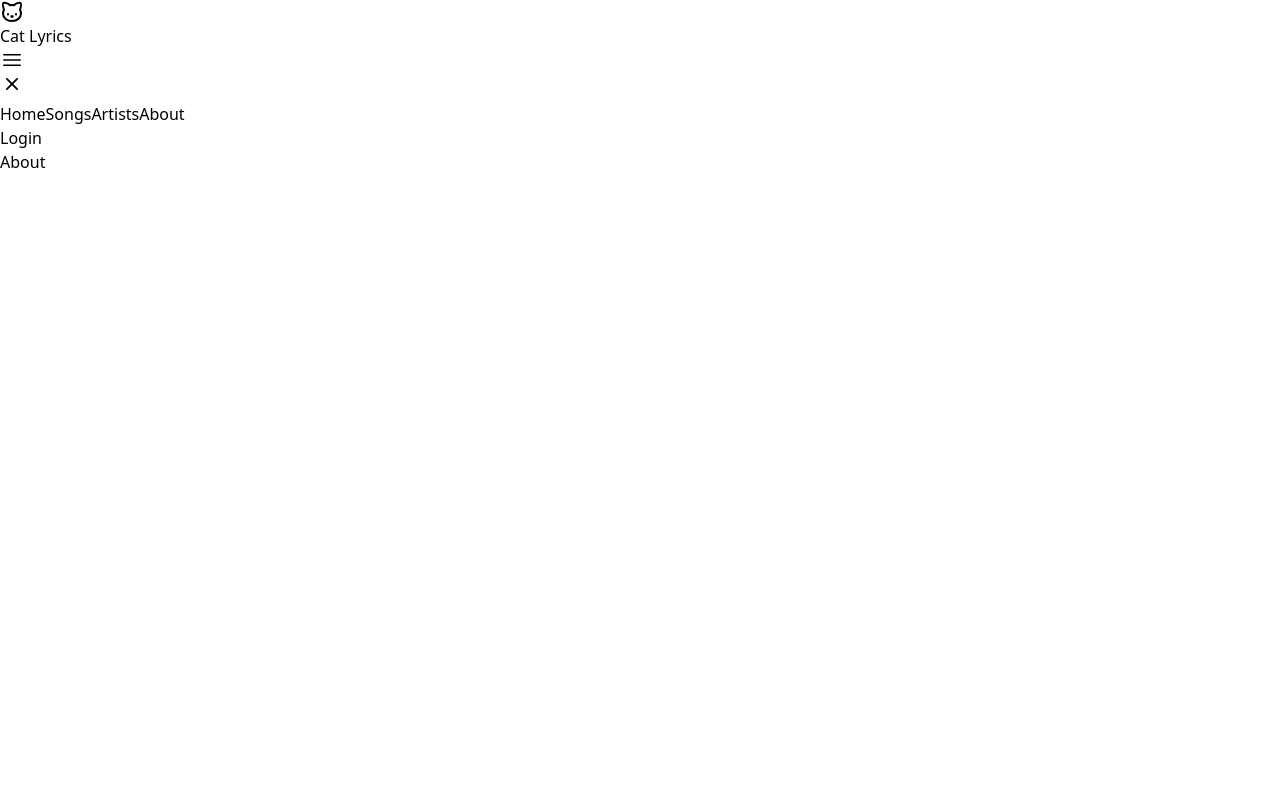
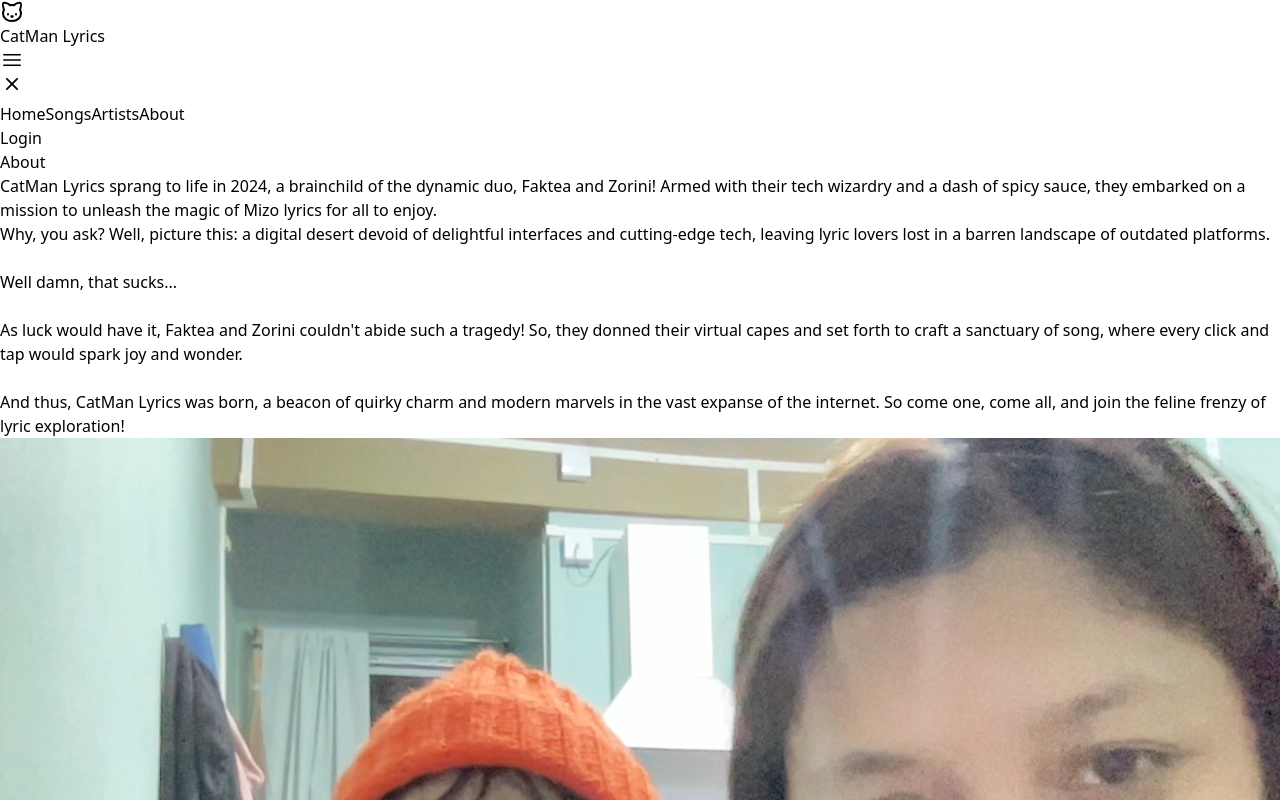
Before and after one commit to fakteahk/zoawi-vite, a React (Vite) app: page /about in a window 1280 px wide. Shown: the top 800 px of the page. Built offline with nearby package versions, Linux system fonts and the light colour scheme.

Commit message:
added about page content and fixed vercel 404 error

```diff
--- a/src/pages/About.jsx
+++ b/src/pages/About.jsx
@@ -1,8 +1,42 @@
 function About() {
   return (
     <>
-      <div>
-        <p>About</p>
+      <div className="max-w-2xl">
+        <p className="text-2xl mb-4 sm:items-center sm:text-center sm:justify-center">
+          About
+        </p>
+
+        <div className="">
+          <p className="mb-2">
+            CatMan Lyrics sprang to life in 2024, a brainchild of the dynamic
+            duo, Faktea and Zorini! Armed with their tech wizardry and a dash of
+            spicy sauce, they embarked on a mission to unleash the magic of Mizo
+            lyrics for all to enjoy.
+          </p>
+
+          <p className="mb-8">
+            Why, you ask? Well, picture this: a digital desert devoid of
+            delightful interfaces and cutting-edge tech, leaving lyric lovers
+            lost in a barren landscape of outdated platforms.
+            <br />
+            <br />
+            Well damn, that sucks...
+            <br />
+            <br />
+            As luck would have it, Faktea and Zorini couldn&apos;t abide such a
+            tragedy! So, they donned their virtual capes and set forth to craft
+            a sanctuary of song, where every click and tap would spark joy and
+            wonder.
+            <br />
+            <br />
+            And thus, CatMan Lyrics was born, a beacon of quirky charm and
+            modern marvels in the vast expanse of the internet. So come one,
+            come all, and join the feline frenzy of lyric exploration!
+          </p>
+        </div>
+        <div>
+          <img src="/about.jpg" alt="mx-auto" className="rounded-xl" />
+        </div>
       </div>
     </>
   );
--- a/src/ui/AppLayout.jsx
+++ b/src/ui/AppLayout.jsx
@@ -5,7 +5,7 @@ function AppLayout() {
   return (
     <div>
       <Header />
-      <div className="container mx-auto flex p-5 max-w-7xl">
+      <div className="container mx-auto flex p-5 max-w-7xl justify-center bg-orange-300/60">
         <Outlet />
       </div>
     </div>
--- a/src/ui/Header/Header.jsx
+++ b/src/ui/Header/Header.jsx
@@ -12,7 +12,7 @@ export default function Header() {
         {/* Catman */}
         <NavLink to="home" className="flex items-center title-font font-medium text-gray-900 w-1/3">
             <LuCat size={24} className="text-orange-300" />
-            <p className="ml-3">Cat Lyrics</p>
+            <p className="ml-3 text-white/80">CatMan Lyrics</p>
         </NavLink>
         {/* Hamburger Menu */}
         <div className="block sm:hidden">
@@ -20,10 +20,10 @@ export default function Header() {
             onClick={() => setIsOpen(!isOpen)}
             className="flex items-center px-3 py-2 rounded text-black-500 hover:text-black-400"
           >
-            <HiBars3 size={24} className={`${isOpen ? "hidden" : "block"}`} />
+            <HiBars3 size={24} className={`text-white ${isOpen ? "hidden" : "block"}`} />
             <HiMiniXMark
               size={24}
-              className={`${isOpen ? "block" : "hidden"}`}
+              className={`text-white ${isOpen ? "block" : "hidden"}`}
             />
           </button>
         </div>
@@ -37,28 +37,28 @@ export default function Header() {
             <NavLink
               onClick={() => setIsOpen(!isOpen)}
               to="/home"
-              className="block mt-4 sm:inline-block sm:mt-0 text-white-200 mr-4"
+              className="block mt-4 sm:inline-block sm:mt-0 text-white mr-4"
             >
               Home
             </NavLink>
             <NavLink
               onClick={() => setIsOpen(!isOpen)}
               to="/songs"
-              className="block mt-4 sm:inline-block sm:mt-0 text-white-200 mr-4"
+              className="block mt-4 sm:inline-block sm:mt-0 text-white mr-4"
             >
               Songs
             </NavLink>
             <NavLink
               onClick={() => setIsOpen(!isOpen)}
               to="/artists"
-              className="block mt-4 sm:inline-block sm:mt-0 text-white-200 mr-4"
+              className="block mt-4 sm:inline-block sm:mt-0 text-white mr-4"
             >
               Artists
             </NavLink>
             <NavLink
               onClick={() => setIsOpen(!isOpen)}
               to="/about"
-              className="block mt-4 sm:inline-block sm:mt-0 text-white-200 mr-4"
+              className="block mt-4 sm:inline-block sm:mt-0 text-white mr-4"
             >
               About
             </NavLink>
```
Also changed, not shown: public/about.jpg (added), vercel.json (added).
